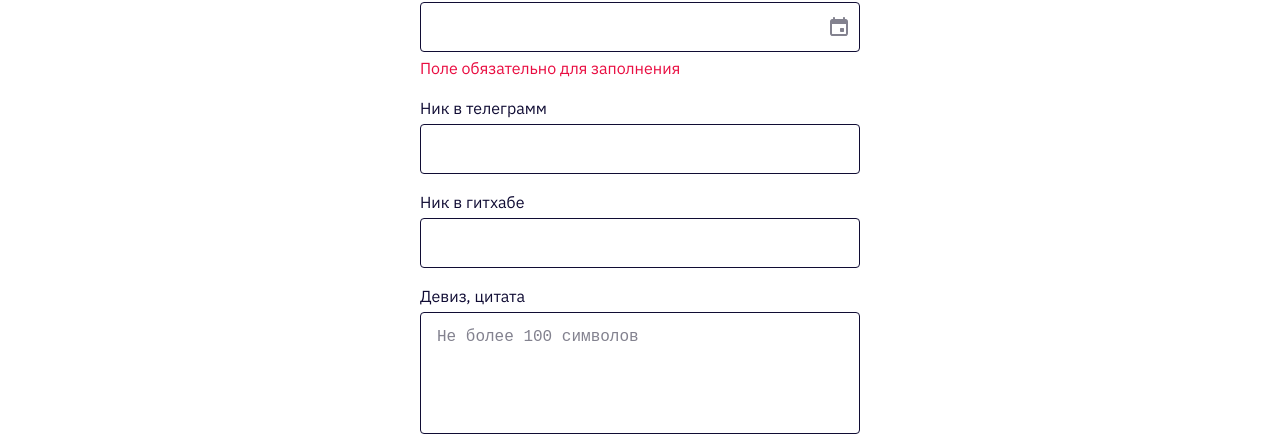
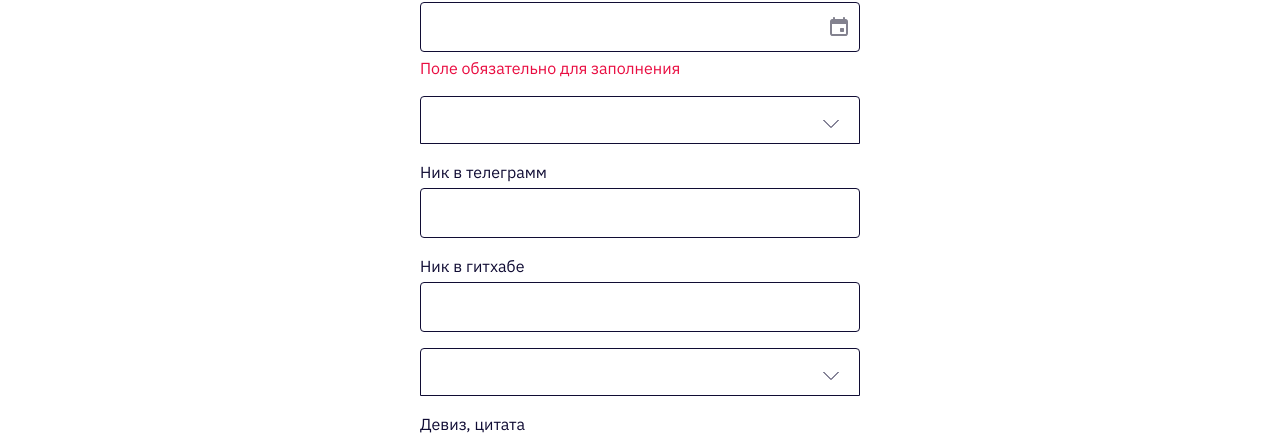
Before and after one commit to marussia1996/Vizitki, a React (Create React App) app: page /profile in a window 1280 px wide. Shown: the part 365-801 px from the top of the page. Built offline with nearby package versions, Linux system fonts and the light colour scheme.

Commit message:
добавила последнии инпуты

```diff
--- a/src/pages/ProfilePage/ProfilePage.module.scss
+++ b/src/pages/ProfilePage/ProfilePage.module.scss
@@ -14,5 +14,4 @@
 }
 .description{
   @include text(16px, 24px, 400);
-  padding: 8px 24px 96px 24px;
 }
--- a/src/pages/ProfilePage/ProfilePage.tsx
+++ b/src/pages/ProfilePage/ProfilePage.tsx
@@ -7,11 +7,31 @@ import {InputDay} from "../../shared/inputs/InputDay/InputDay";
 import stylesProfile from '../ProfilePage/ProfilePage.module.scss'
 import InputText from '../../shared/inputs/InputText/InputText';
 import { Button } from '../../shared/Button/Button';
+import { InputSearch } from '../../shared/inputs/InputSearch/InputSearch';
+
+export const city = [
+  'Абаза',
+  'Абакан',
+  'Абдулино',
+  'Абинск',
+  'Агидель',
+  'Агрыз',
+  'Адыгейск',
+  'Азнакаево'
+]
+
+export const theme = [
+  'серьезный',
+  'романтический',
+  'дерзкий'
+]
 
 type TInputState = {
-  birthday?: Date
+  birthday?: Date,
+  city: string,
   telegram: string,
   github: string,
+  template: string,
   quote: string,
   hobbiesFile: File | undefined,
   hobbiesText: string,
@@ -26,6 +46,8 @@ export const ProfilePage = () => {
     birthday: undefined,
     telegram: '',
     github: '',
+    city: '',
+    template: '',
     quote: '',
     hobbiesFile: undefined,
     hobbiesText: '',
@@ -46,14 +68,17 @@ export const ProfilePage = () => {
   return (
     <section className={`${stylesProfile.profilePage}`}>
       <form className={`${stylesProfile.formProfile}`} onSubmit={handleSubmit} noValidate>
-        {/* TODO: надо переписать фото загрузку, чтобы изменения в этом компоненте появлялись */}
+        {/* TODO: надо исправить фото загрузку, чтобы изменения в этом компоненте появлялись, чтобы пропсы пробросить можно было image и тп */}
         <PhotoUpload/>
+        {/* если поле не заполнено передать ошибку */}
         <InputDay error={'Поле обязательно для заполнения'} name={'birthday'} date={state.birthday} labelText={'Дата рождения *'} maxDate={new Date(Date.UTC(2022, 1, 5))}
         onDateChange={onChange}/>
-        {/* TODO: добавить компонент поиска по городам */}
+        {/* TODO: исправить компонент поиска */}
+        <InputSearch options={city}/>
         <InputText name={'telegram'} labelText={'Ник в телеграмм'} onChange={onChange} />
         <InputText name={'github'} labelText={'Ник в гитхабе'} onChange={onChange} />
-        {/* TODO: добавить компонент поиска по шаблонам */}
+        {/* TODO: исправить компонент поиска */}
+        <InputSearch options={theme}/>
         <InputTextArea name={'quote'} labelText={'Девиз, цитата'} value={state.quote} onChange={onChange} maxLength={100} rows={4}/>
         <div>
           <InputFile name={'hobbiesFile'} labelText={'Увлечения, досуг, интересы'} description={'Рекомендуемый размер фото 230х129'} onFileChange={onChange} />
```
